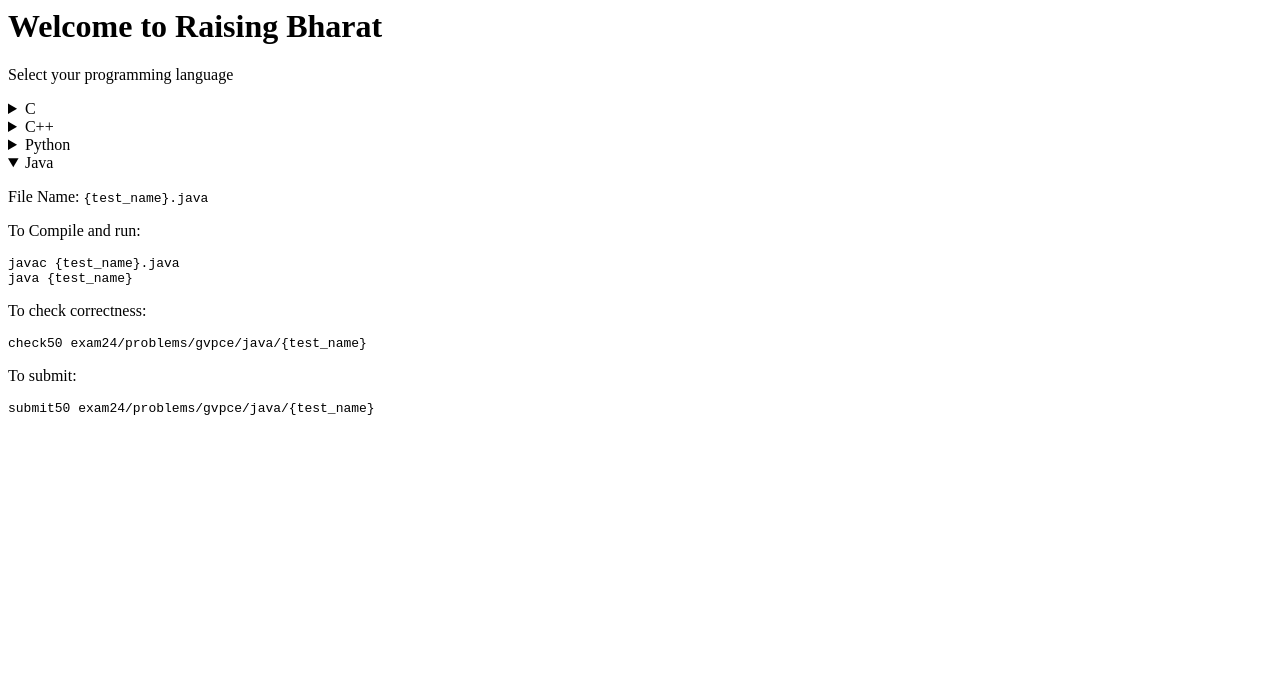
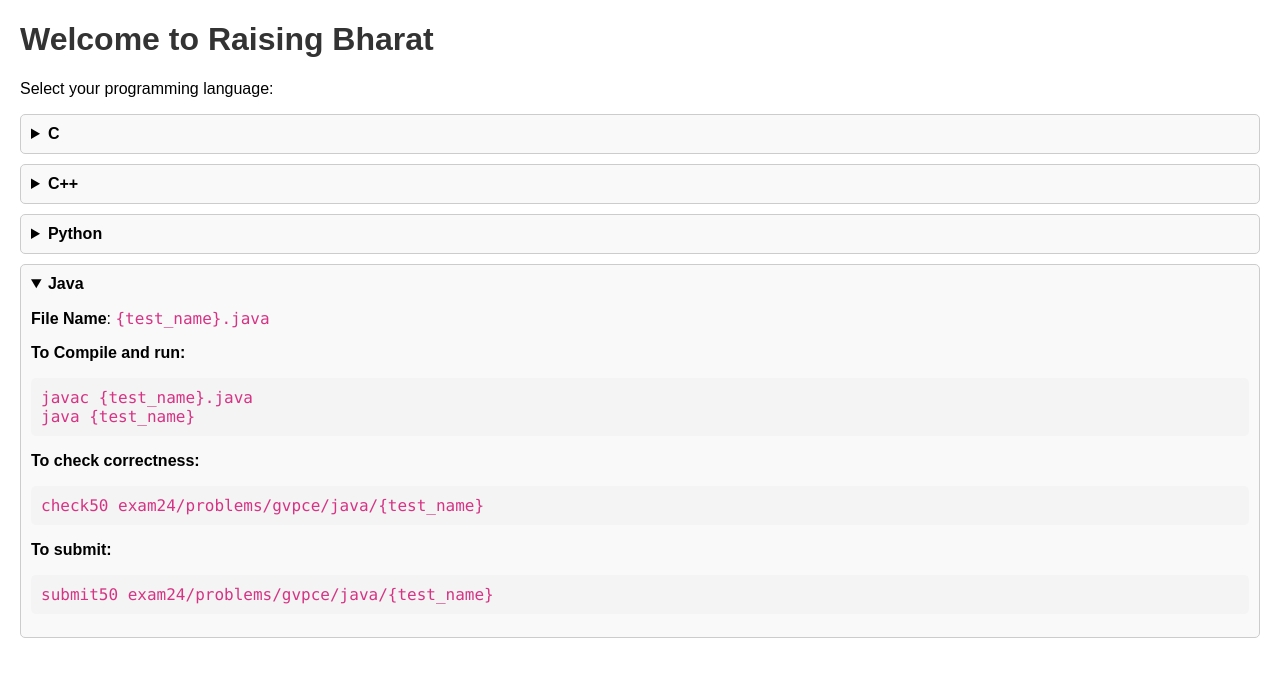
Before and after one commit to bhhc1308/problems, a plain HTML site: page index.html in a window 1280 px wide. Both pictures are taken after a click on the heading "Java". Drawn offline with Linux system fonts and the light colour scheme.

Commit message:
Update index.html

```diff
--- a/index.html
+++ b/index.html
@@ -1,50 +1,106 @@
+<!DOCTYPE html>
+<html lang="en">
+<head>
+    <meta charset="UTF-8">
+    <meta name="viewport" content="width=device-width, initial-scale=1.0">
+    <title>Raising Bharat</title>
+    <style>
+        body {
+            font-family: Arial, sans-serif;
+            margin: 20px;
+        }
+
+        h1 {
+            color: #333;
+        }
+
+        details {
+            margin-bottom: 10px;
+            border: 1px solid #ccc;
+            border-radius: 5px;
+            padding: 10px;
+            background-color: #f9f9f9;
+        }
+
+        summary {
+            font-weight: bold;
+            cursor: pointer;
+            margin: -10px;
+            padding: 10px;
+            border-radius: 5px;
+        }
+
+        summary:hover {
+            background-color: #e0e0e0;
+        }
+
+        pre {
+            background-color: #f4f4f4;
+            padding: 10px;
+            border-radius: 5px;
+        }
+
+        code {
+            font-family: Consolas, "Courier New", monospace;
+            color: #d63384;
+        }
+    </style>
+</head>
+<body>
+
     <h1>Welcome to Raising Bharat</h1>
-
-<p>Select your programming language</p>
+    <p>Select your programming language:</p>
 
     <details>
         <summary>C</summary>
-    <p>File Name: <code>{test_name}.c</code></p>
-    <p>To Compile and run:</p>
+        <p><strong>File Name</strong>: <code>{test_name}.c</code></p>
+        <p><strong>To Compile and run:</strong></p>
         <pre><code>make {test_name}
 ./{test_name}</code></pre>
-    <p>To check correctness:</p>
+        <p><strong>To check correctness:</strong></p>
         <pre><code>check50 exam24/problems/gvpce/c/{test_name}</code></pre>
-    <p>To submit:</p>
+        <p><strong>To submit:</strong></p>
         <pre><code>submit50 exam24/problems/gvpce/c/{test_name}</code></pre>
     </details>
 
     <details>
         <summary>C++</summary>
-    <p>File Name: <code>{test_name}.cpp</code></p>
-    <p>To Compile and run:</p>
+        <p><strong>File Name</strong>: <code>{test_name}.cpp</code></p>
+        <p><strong>To Compile and run:</strong></p>
         <pre><code>make {test_name}
 ./{test_name}</code></pre>
-    <p>To check correctness:</p>
+        <p><strong>To check correctness:</strong></p>
         <pre><code>check50 exam24/problems/gvpce/cpp/{test_name}</code></pre>
-    <p>To submit:</p>
+        <p><strong>To submit:</strong></p>
         <pre><code>submit50 exam24/problems/gvpce/cpp/{test_name}</code></pre>
     </details>
 
     <details>
         <summary>Python</summary>
-    <p>File Name: <code>{test_name}.py</code></p>
-    <p>To run:</p>
+        <p><strong>File Name</strong>: <code>{test_name}.py</code></p>
+        <p><strong>To run:</strong></p>
         <pre><code>python3 {test_name}.py</code></pre>
-    <p>To check correctness:</p>
+        <p><strong>To check correctness:</strong></p>
         <pre><code>check50 exam24/problems/gvpce/py/{test_name}</code></pre>
-    <p>To submit:</p>
+        <p><strong>To submit:</strong></p>
         <pre><code>submit50 exam24/problems/gvpce/py/{test_name}</code></pre>
     </details>
 
     <details>
         <summary>Java</summary>
-    <p>File Name: <code>{test_name}.java</code></p>
-    <p>To Compile and run:</p>
+        <p><strong>File Name</strong>: <code>{test_name}.java</code></p>
+        <p><strong>To Compile and run:</strong></p>
         <pre><code>javac {test_name}.java
 java {test_name}</code></pre>
-    <p>To check correctness:</p>
+        <p><strong>To check correctness:</strong></p>
         <pre><code>check50 exam24/problems/gvpce/java/{test_name}</code></pre>
-    <p>To submit:</p>
+        <p><strong>To submit:</strong></p>
         <pre><code>submit50 exam24/problems/gvpce/java/{test_name}</code></pre>
     </details>
+
+    <script>
+        // Optional: Add any JavaScript here to enhance functionality if needed
+    </script>
+
+</body>
+</html>
```
Lines whose indentation alone changed are shown as unchanged.
